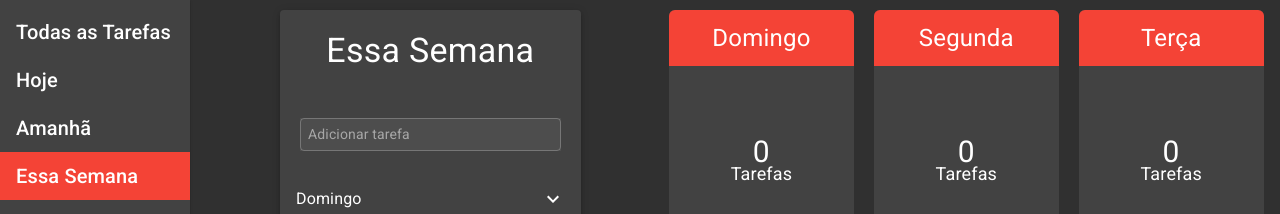
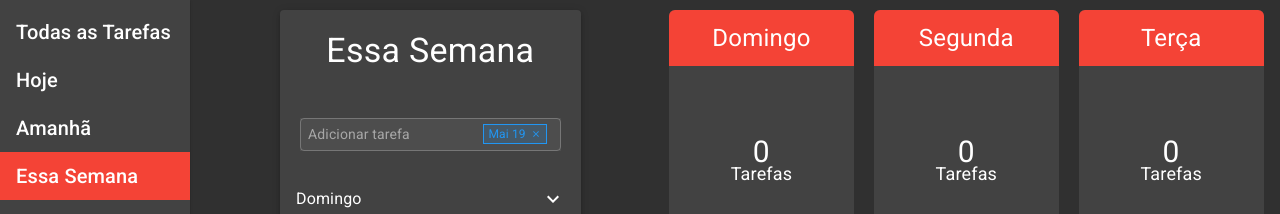
Before and after one commit to KingUrek/Adam, a React (Create React App) app: page /thisweek in a window 1280 px wide. Shown: the top 214 px of the page. Built offline with nearby package versions, Linux system fonts and the light colour scheme.

Commit message:
ADD:The date now is set dinamically on the week page

```diff
--- a/src/components/TODO/Calendar.jsx
+++ b/src/components/TODO/Calendar.jsx
@@ -38,10 +38,9 @@ const useStyles = makeStyles((theme) => ({
 
 }));
 
-export default function Calendar({ setdate, closeModal }) {
+export default function Calendar({ setdate, closeModal, date = new Date() }) {
   const classes = useStyles();
-  const [startDate, setStartDate] = useState(new Date());
-
+  const [startDate, setStartDate] = useState(new Date(date.start));
   const [startTime, setStartTime] = useState();
   const [endTime, setEndTime] = useState();
 
--- a/src/components/TODO/DayPage/Clock.jsx
+++ b/src/components/TODO/DayPage/Clock.jsx
@@ -92,7 +92,7 @@ function Clock({ TODOS, type, day }) {
     draw.circle(raio * 2).fill('#C4C4C4').center(width / 2, width / 2); // Clock
     todos
       .filter((todo) => todo.type === type)
-      .forEach(({ todo }) => drawTask({ startTime: todo.date.startTime, endTime: todo.date.endTime }, 'black', width));
+      .forEach(({ todo }) => drawTask({ startTime: todo.date.startTime, endTime: todo.date.endTime }, todos.priority.color, width));
   }
 
   useEffect(() => {
@@ -110,7 +110,7 @@ function Clock({ TODOS, type, day }) {
     } else if (todos.length) {
       todos
         .filter((todo) => todo.type === type)
-        .forEach(({ todo }) => drawTask({ startTime: todo.date.startTime, endTime: todo.date.endTime }, 'black'));
+        .forEach(({ todo }) => drawTask({ startTime: todo.date.startTime, endTime: todo.date.endTime }, todo.priority.color));
     }
   }, [todos]);
 
--- a/src/components/TODO/InsertTodo.jsx
+++ b/src/components/TODO/InsertTodo.jsx
@@ -1,4 +1,4 @@
-import React, { useState } from 'react';
+import React, { useState, useEffect } from 'react';
 import { TextField, makeStyles, Button, Modal, ClickAwayListener, Popper } from '@material-ui/core';
 import { connect } from 'react-redux';
 import { AiFillCalendar as CalendarIcon } from 'react-icons/ai';
@@ -9,6 +9,9 @@ import { createTodo } from '../../redux/actionCreators';
 import Calendar from './Calendar';
 import InputTimeAdornant from './InputTimeAdornant';
 import PriorityList from './PriorityList';
+import priorities from '../../services/priorities';
+
+const _ = require('lodash');
 
 const randomId = require('random-id');
 
@@ -33,21 +36,25 @@ const useStyles = makeStyles((theme) => ({
 }));
 
 
-function setDefaultDate(containerType) {
+function setDefaultDate(containerType, day) {
   if (containerType === 'Hoje') {
     return { start: moment() };
   }
   if (containerType === 'Amanhã') {
     return { start: moment().add(1, 'day') };
   }
+
+  if (containerType === 'Essa semana') {
+    return { start: moment().day(day.id) };
+  }
   return '';
 }
 
-function InsertTodo({ createTodo, containerType }) {
+function InsertTodo({ createTodo, containerType, expandedPainel }) {
   const classes = useStyles();
   const [title, setTitle] = useState('');
-  const [date, setDate] = useState(setDefaultDate(containerType));
-  const [priority, setPiority] = useState({ color: 'rgba(255,255,255,0.3)' });
+  const [date, setDate] = useState(setDefaultDate(containerType, expandedPainel));
+  const [priority, setPiority] = useState(_.last(priorities()));
   const [focus, setFocus] = useState(false);
   const [modalOpen, setModalOpen] = useState(false);
   const [popperSets, setPopper] = useState({ popper: false });
@@ -64,7 +71,8 @@ function InsertTodo({ createTodo, containerType }) {
     };
     setTitle('');
     createTodo(todo);
-    setDate(setDefaultDate(containerType));
+    setDate(setDefaultDate(containerType, expandedPainel));
+    setPiority(_.last(priorities()));
   }
 
 
@@ -82,6 +90,10 @@ function InsertTodo({ createTodo, containerType }) {
     setPopper(popperProps);
     setPiority(priority);
   }
+
+  useEffect(() => {
+    setDate(setDefaultDate(containerType, expandedPainel));
+  }, [expandedPainel]);
 
   return (
     <>
@@ -132,7 +144,7 @@ function InsertTodo({ createTodo, containerType }) {
             onClose={() => setModalOpen(false)}
           >
             <div>
-              <Calendar setdate={setDate} closeModal={() => setModalOpen(false)} />
+              <Calendar date={date} setdate={setDate} closeModal={() => setModalOpen(false)} />
             </div>
           </Modal>
 
--- a/src/components/TODO/SideBar.jsx
+++ b/src/components/TODO/SideBar.jsx
@@ -1,4 +1,4 @@
-import React, { useState } from 'react';
+import React from 'react';
 import { Paper, List, ListItem, Typography } from '@material-ui/core';
 import { makeStyles } from '@material-ui/core/styles';
 import { Link, useLocation } from 'react-router-dom';
--- a/src/components/TODO/ThisWeek/ExpansionWeekContainer.jsx
+++ b/src/components/TODO/ThisWeek/ExpansionWeekContainer.jsx
@@ -71,7 +71,7 @@ function ExpansionWeekContainer({ day, TODOS, setClockType }) {
       <Typography className={classes.typo} align="center" variant="h4">
         Essa Semana
       </Typography>
-      <InsertTodo containerType={day} />
+      <InsertTodo containerType={day} expandedPainel={panels.find(({ day }) => day === expanded)} />
 
       <div className={classes.expansionContainer}>
 
--- a/src/pages/TODO/ThisWeek.jsx
+++ b/src/pages/TODO/ThisWeek.jsx
@@ -34,7 +34,7 @@ function ThisWeek() {
 
     <div className={classes.container}>
       <div className={classes.task}>
-        <ExpansionWeekContainer />
+        <ExpansionWeekContainer day="Essa semana" />
       </div>
       <div className={classes.calendarContainer}>
         {panels.map((day) => <WeekCalendarDisplay day={day} />)}
--- /dev/null
+++ b/src/services/priorities.jsx
@@ -0,0 +1,9 @@
+import { red, yellow, green } from '@material-ui/core/colors';
+
+const priorities = (shade = 800) => [
+  { color: red[shade] },
+  { color: yellow[shade] }, { color: green[shade] }, { color: 'rgba(255,255,255,0.3)' },
+];
+
+
+export default priorities;
```
Also changed, not shown: src/App.js (+3 -5 lines).
